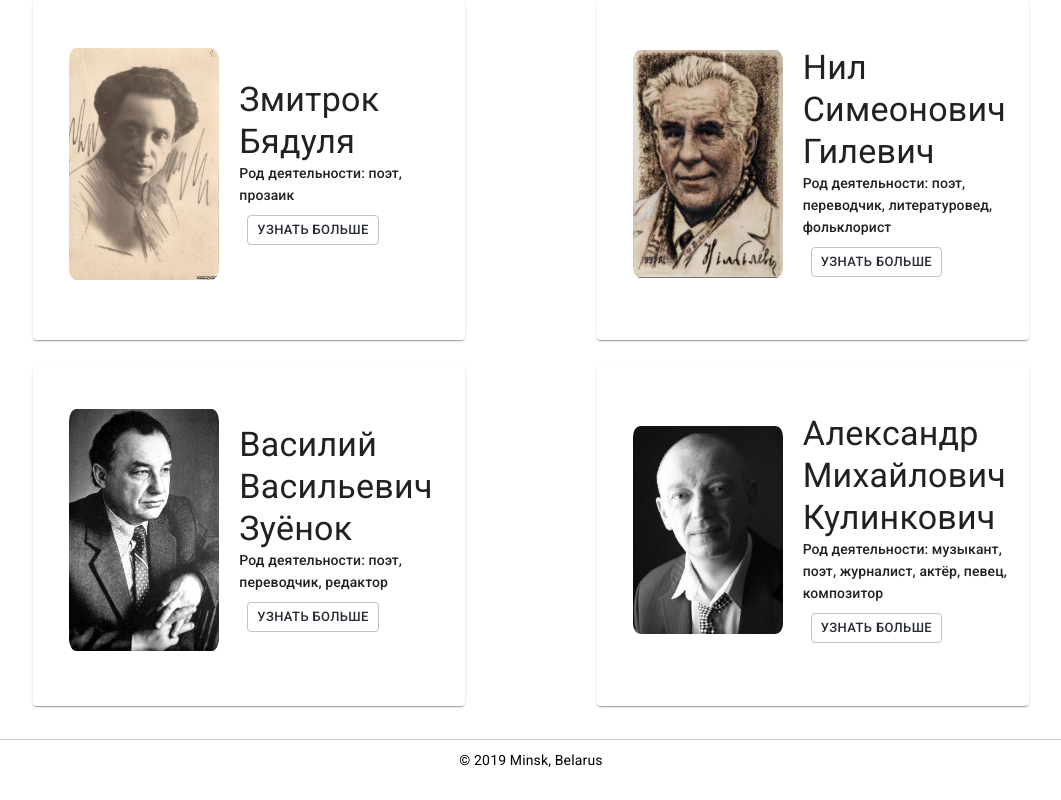
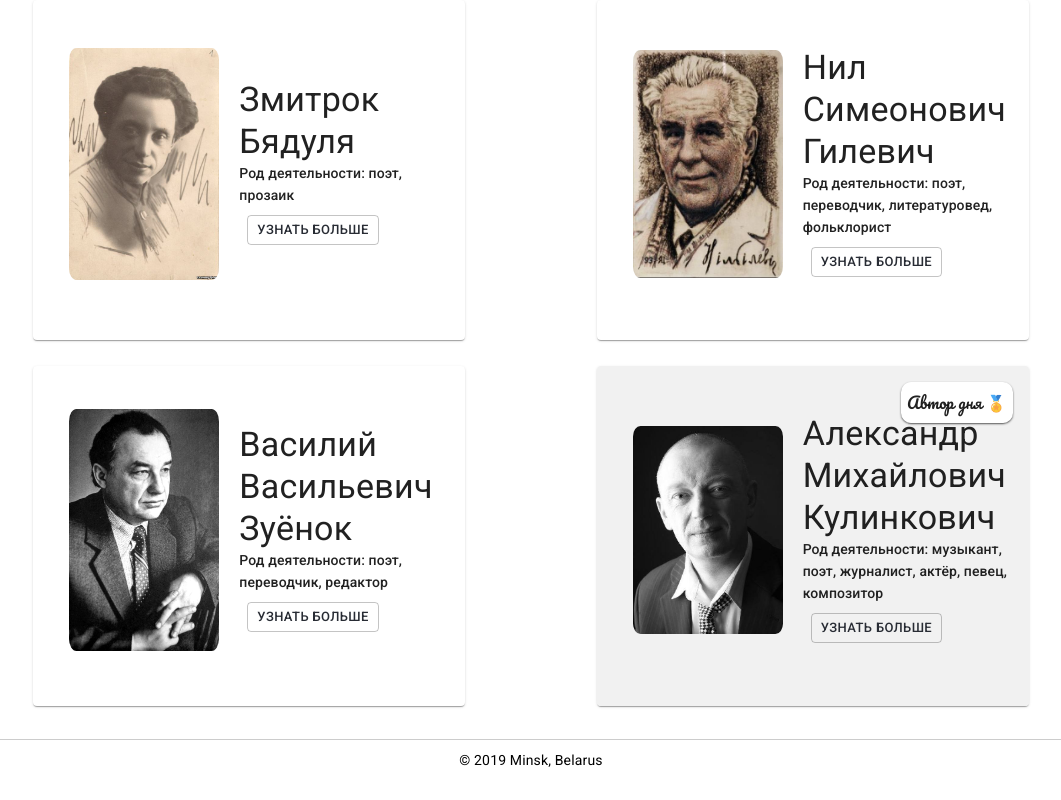
Before and after one commit to greatorangejuice/culture-portal, a React (Create React App) app: page / in a window 1280 px wide. Shown: the part 595-1395 px from the top of the page, without its empty margins (109-1170 px from the left). Built offline with nearby package versions, Linux system fonts and the light colour scheme.

Commit message:
feat: add AuthorOfTheDay

```diff
--- /dev/null
+++ b/src/components/AuthorOfTheDay/AuthorOfTheDay.css
@@ -0,0 +1,12 @@
+@import url('https://fonts.googleapis.com/css?family=Pacifico&display=swap');
+
+.author-of-the-day-card {
+    font-family: 'Pacifico', cursive;
+    position: absolute;
+    top: 0;
+    right: 0;
+    background-color: #fff;
+    padding: .4rem;
+    border-radius: 10px;
+    box-shadow: 0 1px 2px #555;
+}
--- /dev/null
+++ b/src/components/AuthorOfTheDay/AuthorOfTheDay.js
@@ -0,0 +1,24 @@
+import React from 'react';
+import './AuthorOfTheDay.css';
+import authors from '../../data/authors';
+
+const AuthorOfTheDay = () => (
+    <span className="author-of-the-day-card">{`Автор дня ${String.fromCodePoint(0x1F3C5)}`}</span>
+);
+
+export const calculateAuthorOfTheDayIndex = () => {
+    const authorsCount = authors.length;
+    const today = new Date().getDate();
+    const currentDay = Number(localStorage.getItem('dayTracked'));
+    if (!currentDay) {
+        localStorage.setItem('dayTracked', today);
+    }
+    if (currentDay !== today) {
+        const newAuthorOfTheDayIndex = Math.floor(Math.random() * authorsCount);
+        localStorage.setItem('authorOfTheDay', newAuthorOfTheDayIndex);
+        return newAuthorOfTheDayIndex;
+    }
+    return Number(localStorage.getItem('authorOfTheDay'));
+};
+
+export default AuthorOfTheDay;
--- a/src/components/personCard/PersonCard.css
+++ b/src/components/personCard/PersonCard.css
@@ -9,6 +9,7 @@
     align-items: center;
     max-width: 400px;
     min-height: 300px;
+    position: relative;
  }
 
 .read-more-button {
@@ -23,6 +24,10 @@
     outline: none;
 }
 
+.author-of-the-day .author-of-the-day__container {
+    background-color: #f1f1f1;
+}
+
 @media screen and (max-width: 1024px) {
     .person-card-container {
         width: 90vw;
--- a/src/components/personCard/PersonCard.js
+++ b/src/components/personCard/PersonCard.js
@@ -1,6 +1,7 @@
 import React from 'react';
 import Avatar from '../../components/Avatar/Avatar';
 import Summary from '../../components/Description/Summary';
+import AuthorOfTheDayLabel, { calculateAuthorOfTheDayIndex } from '../../components/AuthorOfTheDay/AuthorOfTheDay';
 import { Link } from 'react-router-dom';
 import './PersonCard.css';
 import Card from '@material-ui/core/Card';
@@ -17,13 +18,20 @@ function personCard({ onButtonClick, onSearch }) {
 
   const visibleItems = term === '' ? onSearch : search(onSearch, term);
 
+  const authorOftheDayIndex = calculateAuthorOfTheDayIndex();
+
   return visibleItems.map((item, index) => {
+    const isAuthorOfTheDay = authorOftheDayIndex === index;
     return (
-      <div className="card-container" key={index}>
+      <div
+          className={`card-container ${isAuthorOfTheDay ? 'author-of-the-day' : ''}`}
+          key={index}
+      >
         <Card>
-          <CardContent>
+          <CardContent className="author-of-the-day__container">
             <div className="person-card-container">
               <Avatar data={item} />
+              { isAuthorOfTheDay ? <AuthorOfTheDayLabel /> : '' }
               <div className="description-container">
                 <Summary data={item} />
                 <CardActions>
```
Also changed, not shown: 1 other file (tests, documents, lock files or other folders).
